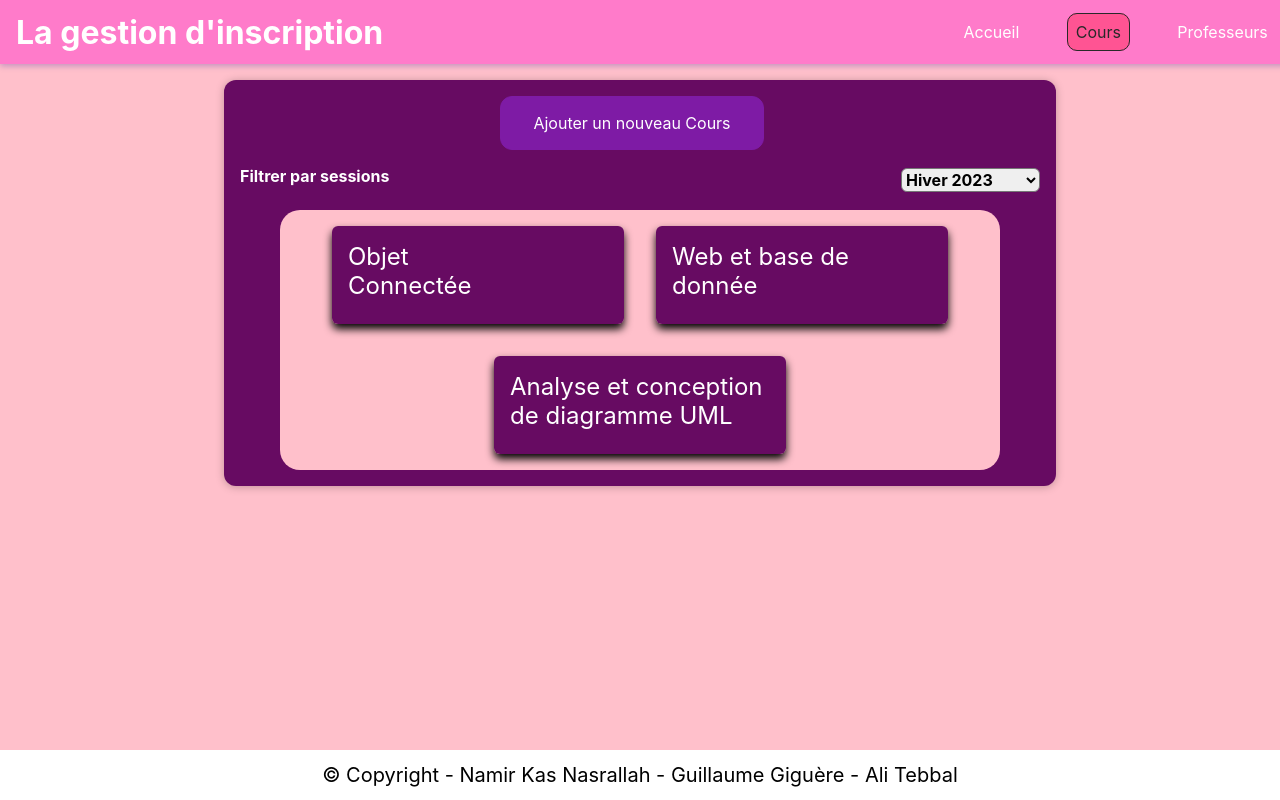
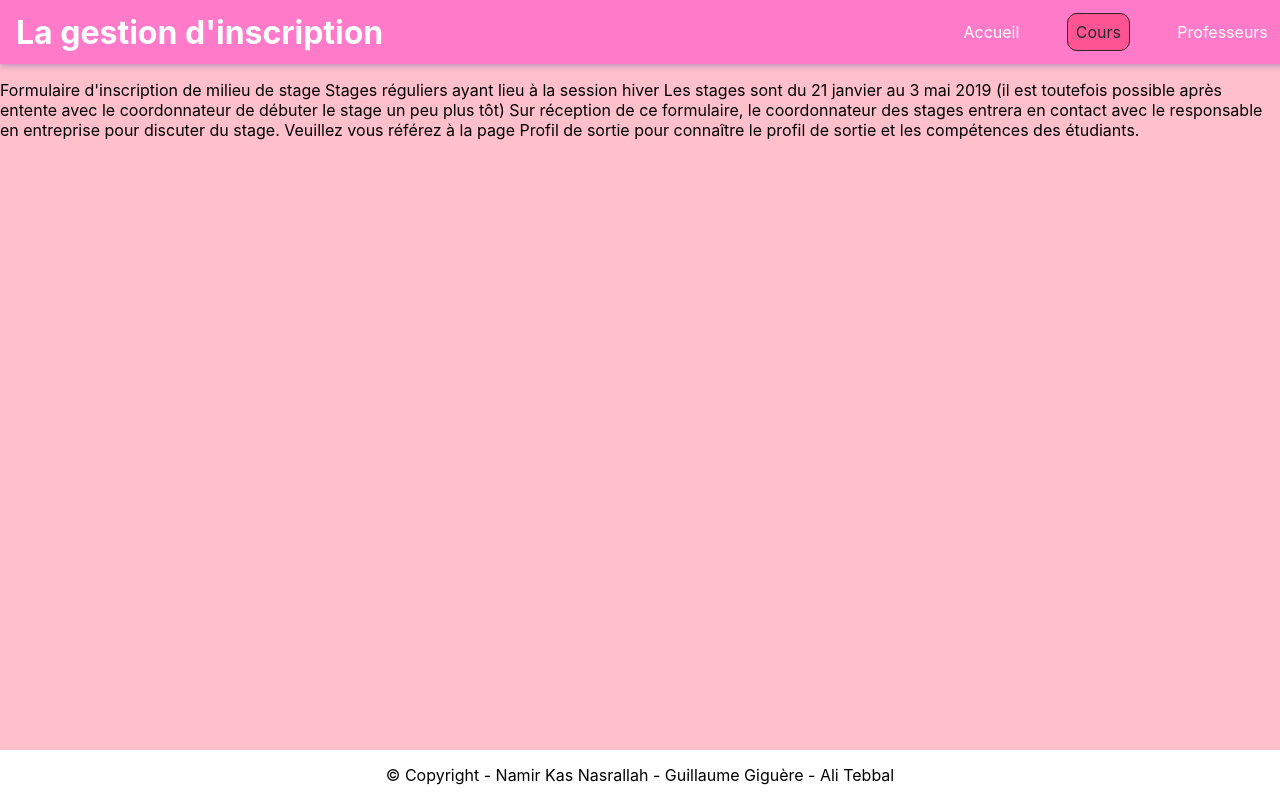
Before and after one commit to Namir2551/Projet-Web, a React (Create React App) app in the folder FrontEnd/: page /cours in a window 1280 px wide. Built offline with nearby package versions, Linux system fonts and the light colour scheme.

Commit message:
Page Acceuil

```diff
--- a/FrontEnd/src/App.js
+++ b/FrontEnd/src/App.js
@@ -6,11 +6,11 @@ import {
   Redirect,
   Switch,
 } from "react-router-dom";
-import MainNavigation from "./shared/Navigation/MainNavigation"
-import PageAccueil from "./acceuil/pages/pageAccueil"
+import MainNavigation from "./shared/Navigation/MainNavigation";
+import PageAccueil from "./acceuil/pages/pageAccueil";
+import PageStagesEmployeurs from "./stagesEmployeurs/pages/pageStagesEmployeurs";
 import Professeurs from './professeur/pages/Professeurs';
-import Cours from "./cours/pages/Cours";
-import LesCours from "./cours/lesCours/pages/LesCours"
+import LesCours from "./cours/lesCours/pages/LesCours";
 import Footer from './shared/Footer';
 
 function App() {
@@ -23,7 +23,7 @@ function App() {
             <PageAccueil />
           </Route>
           <Route path="/cours" exact>
-            <Cours />
+            <PageStagesEmployeurs />
           </Route>
           <Route path="/cours/:coursId" exact>
             <LesCours />
--- a/FrontEnd/src/acceuil/pages/pageAccueil.css
+++ b/FrontEnd/src/acceuil/pages/pageAccueil.css
@@ -7,6 +7,10 @@ img {
 
 p {
     text-align: center;
-    font-size: 20px;
+    font-size: 16px;
     display: block;
 }
+
+h1 {
+  text-align: center;
+}
--- a/FrontEnd/src/acceuil/pages/pageAccueil.js
+++ b/FrontEnd/src/acceuil/pages/pageAccueil.js
@@ -4,17 +4,14 @@ import "./pageAccueil.css";
 function Acceuil() {
     return (
         <div>
-            <img class='center' src="https://www.cmontmorency.qc.ca/wp-content/uploads/2018/03/Logomo_1400.png"
-                alt="Collège MontMorency">
-            </img>
-            <br></br>
             <section>
-                <p>Le site permet de gérer les inscriptions du collège.</p>
-                <p>Vous pouvez voir les professeurs du collège ou vous inscrire comme tel dans l'onglet Professeurs.</p>
-                <p>Vous pouvez voir les cours du collège ou rajouter des étudiants dans l'onglet Cours.</p>
+                <h1>Édition 2023</h1>
+                <p>Bienvenue sur le site des stages de fin d'études des techniques de l'informatique du Collège Montmorency!</p>
+                <p>À la fin de leurs études, les étudiants sont appelés à mettre en pratique les compétences acquises durant le programme. Cela se fait grâce à la participation d'entreprises de la région qui les accueillent afin de finaliser leurs formations.</p>
+                <p>Le Collège Montmorency offre ainsi aux employeurs l'occasion d'obtenir une main-d'œuvre compétente, tout en leur permettant de participer à la formation finale des étudiants.</p>
+                <p>Le stage de fin d'études est une expérience concrète permettant d'acquérir une expérience professionnelle formatrice.</p>
+                <p>Les étudiants terminent la portion académique de leurs études en informatique selon une des deux voies de sortie du programme: Réseaux et sécurité informatique Développement d'applications informatiques</p>
             </section>
-
-
         </div>
     );
   }
--- /dev/null
+++ b/FrontEnd/src/stagesEmployeurs/pages/pageStagesEmployeurs.js
@@ -0,0 +1,19 @@
+import React from "react";
+import "./pageStagesEmployeurs.css";
+
+function StagesEmployeurs() {
+    return (
+        <div>
+            Formulaire d'inscription de milieu de stage
+        Stages réguliers ayant lieu à la session hiver
+		Les stages sont du 21 janvier au 3 mai 2019
+		(il est toutefois possible après entente avec le coordonnateur de débuter le stage un peu plus tôt)
+        Sur réception de ce formulaire, le coordonnateur des stages
+          entrera en contact avec le responsable en entreprise pour discuter du stage.
+
+		  Veuillez vous référez à la page <a>Profil de sortie</a> pour connaître le profil de sortie et les compétences des étudiants.
+        </div>
+    );
+  }
+
+  export default StagesEmployeurs;
```
Also changed, not shown: FrontEnd/src/stagesEmployeurs/pages/pageStagesEmployeurs.css (added).
